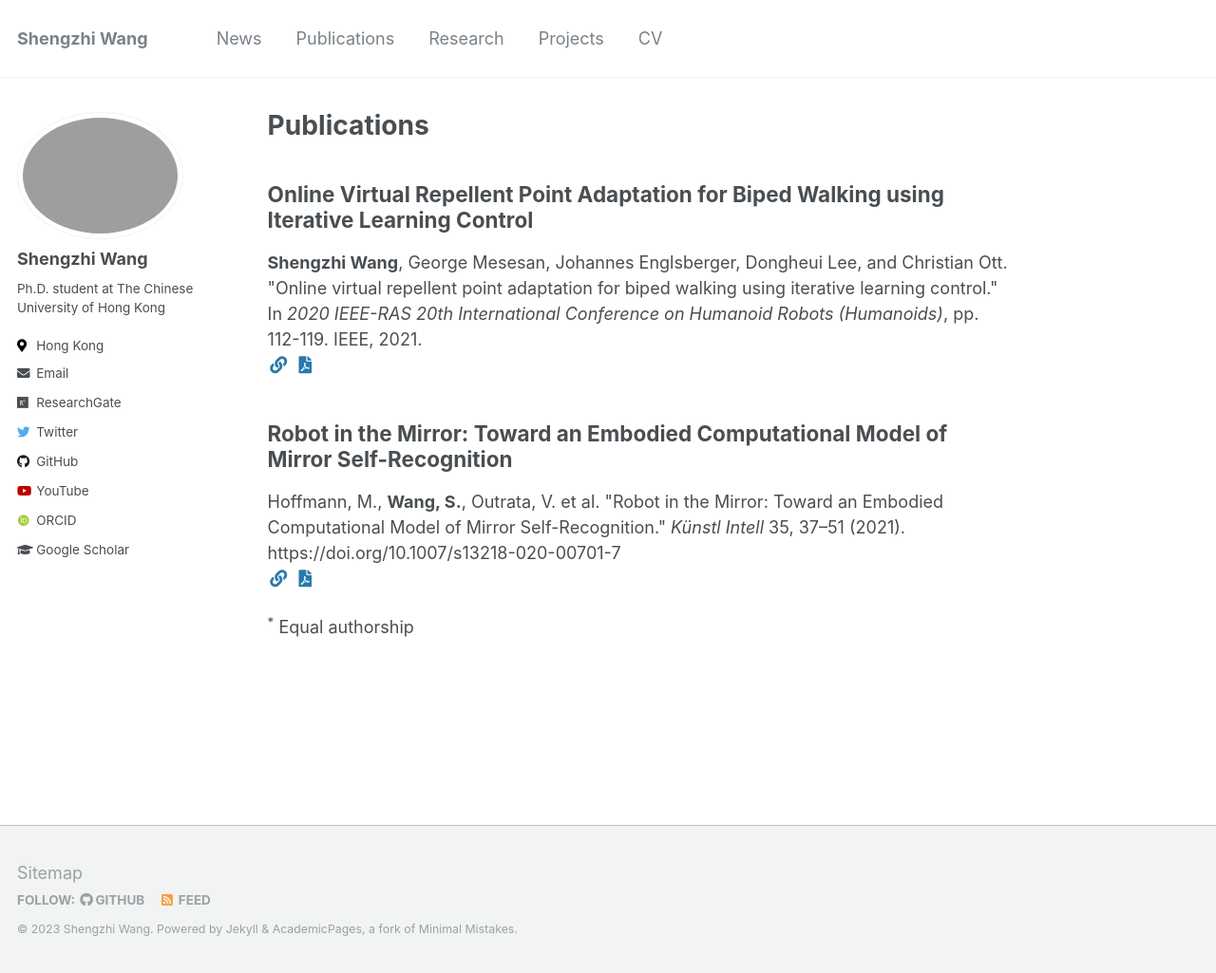
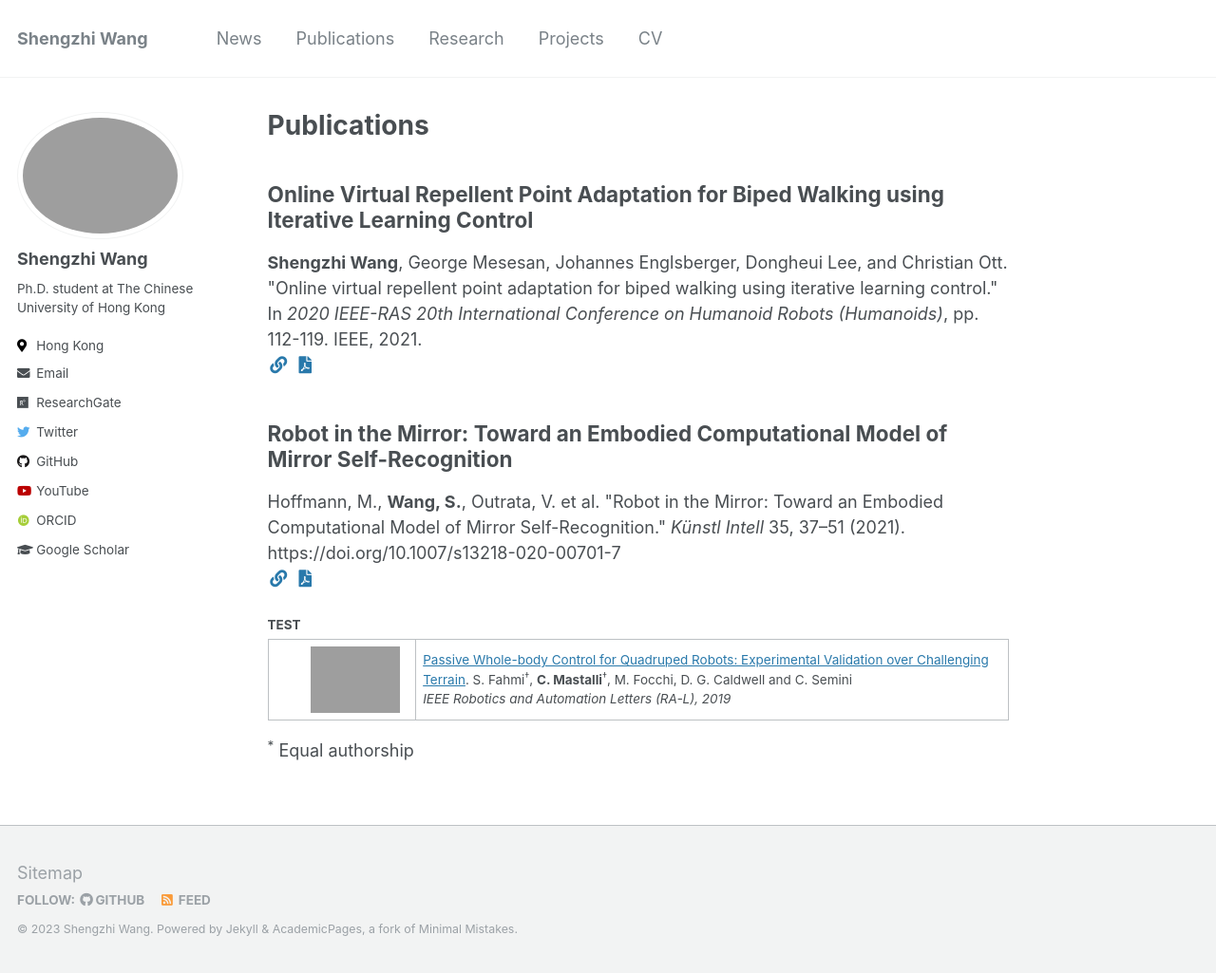
Before and after one commit to edward9503/edward9503.github.io, a Jekyll site: the page built from _pages/publications.md, in a window 1280 px wide and 1025 px high. Shown: the whole window at 95% size. Built offline with Jekyll 4.4.1, drawn with Linux system fonts in a browser that asks for light colours; some web fonts are replaced; grey boxes are pictures that could not be loaded.

Commit message:
Test to add new style of publication site

```diff
--- a/_pages/publications.md
+++ b/_pages/publications.md
@@ -15,4 +15,20 @@ author_profile: true
   {% include archive-single.html %}
 {% endfor %}
 
+#### TEST
+<table>
+<colgroup>
+  <col width="20%" />
+  <col width="80%" />
+</colgroup>
+<tbody>
+<tr>
+  <td markdown="span"> [<img src="/assets/img/publications/wbcontrol-compressed.gif" align="right" alt="Drawing" style="height: 70px; margin:0px 10px"/>](https://www.youtube.com/watch?v=TODO)</td>
+  <td markdown="span">[Passive Whole-body Control for Quadruped Robots: Experimental Validation over Challenging Terrain](/publications/wbcontrol18ral.html).
+  S. Fahmi<sup>&#x2020;</sup>, **C. Mastalli**<sup>&#x2020;</sup>, M. Focchi, D. G. Caldwell and C. Semini
+  <br> *IEEE Robotics and Automation Letters (RA-L), 2019*</td>
+</tr>
+</tbody>
+</table>
+
 <sup>*</sup> Equal authorship
```
